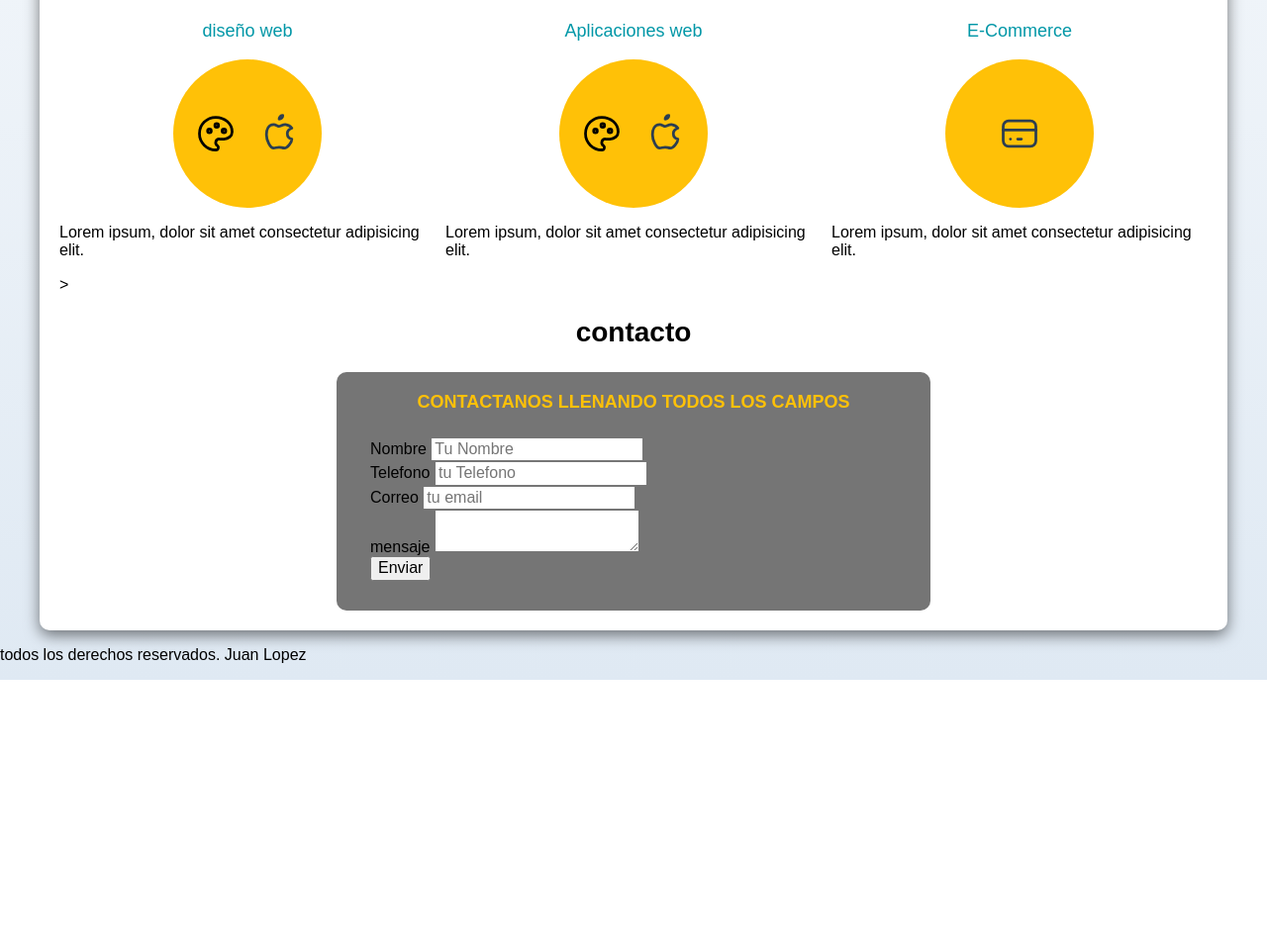
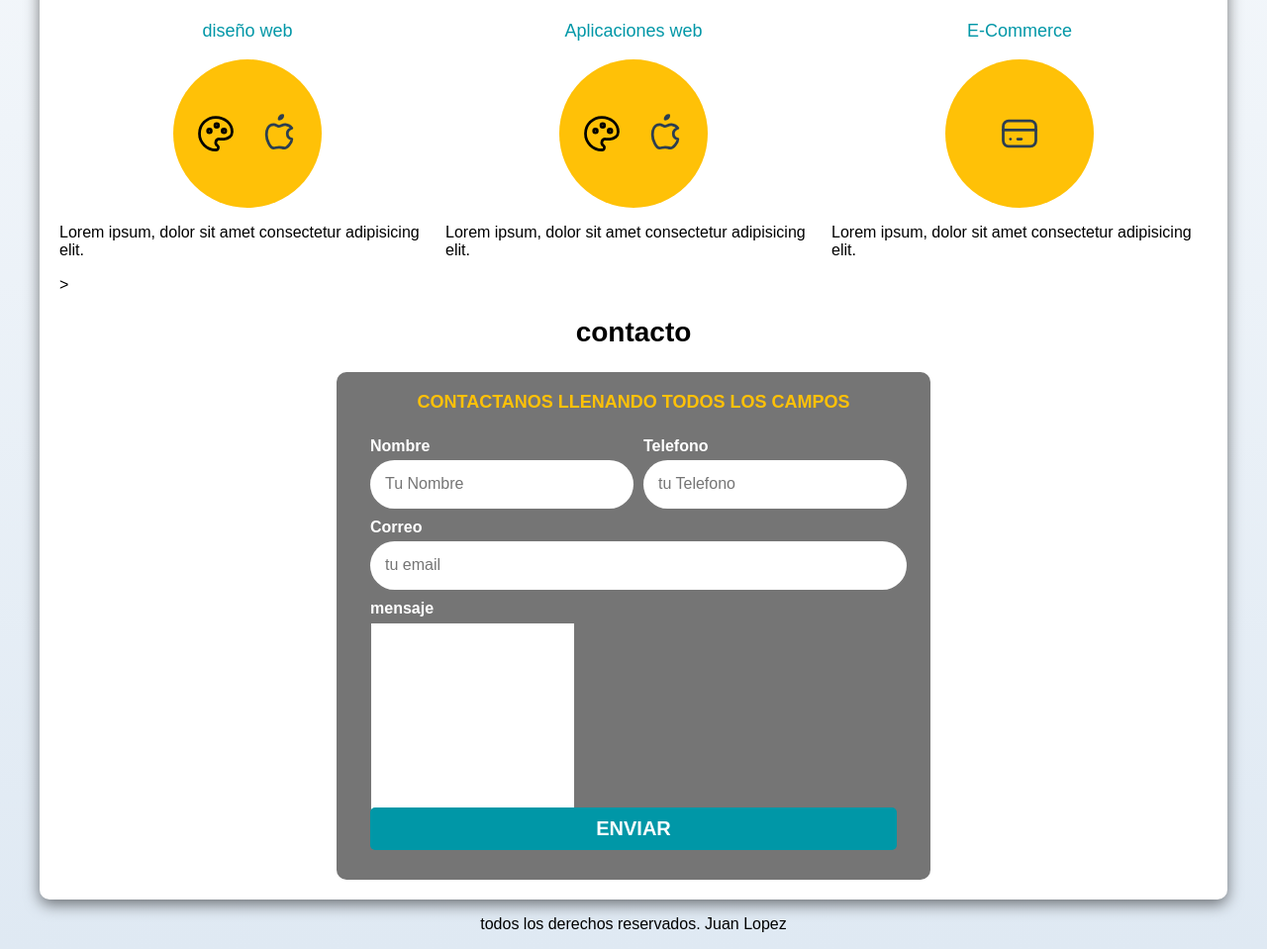
Before and after one commit to juuannlopez/sitioFreelancer, a plain HTML site: page index.html in a window 1280 px wide. Shown: the part 703-1662 px from the top of the page at 99% size. Before the commit the page ends 1390 px from the top, so only its background shows below. Drawn offline with Linux system fonts and the light colour scheme.

Commit message:
versionfinal1proyecto

```diff
--- a/css/style.css
+++ b/css/style.css
@@ -11,6 +11,7 @@
 html {
     font-size: 62.5%;
     box-sizing: border-box;
+    scroll-snap-type:y mandatory;
 }
 *,*:before, *:after {
     box-sizing: inherit;
@@ -40,7 +41,7 @@ h1,h2,h3{
 }
 
 
-/* Globales */
+/* titulos */
 .titulo {
     text-align: center;
     font-size:3.8rem;
@@ -52,7 +53,21 @@ h1,h2,h3{
 .titulo span {
     font-size: 2rem;
 }
-
+/**utilidades**/
+.w-100{
+    width: 100%;
+}
+@media (min-width:768px) {
+    .w-100{
+        width: auto;
+    }
+}
+.flex{
+    display: flex;
+}
+.alinear-derecha{
+    justify-content: flex-end;
+}
 .contenedor {
     max-width: 120rem;
     margin: 0 auto;
@@ -70,11 +85,15 @@ h1,h2,h3{
     border-radius: .5rem;
     width: 20%;
     text-align: center;
+    border: none;
 }
 @media (min-width 768px) {
     .boton{
         width:auto;
     }
+}
+.boton:hover{
+    cursor: pointer;
 }
 
 .sombra {
@@ -145,6 +164,14 @@ h1,h2,h3{
     color:var(--blanco);
 }
 
+/**scroll snap**/
+.servicios,
+.navegacion-principal,
+.formulario {
+    scroll-snap-align: center;
+    scroll-snap-stop: always;
+}
+
 /** Servicios **/
 @media (min-width: 768px)   {
     .servicios  {
@@ -200,3 +227,49 @@ h1,h2,h3{
     margin-bottom: 2rem;
     color: var(--primario);
 }
+
+@media (min-width:768px) {
+    .contenedor-campos{
+        display: grid;
+        grid-template-columns: 50% 50%;
+        grid-template-rows: auto auto 20rem;
+        column-gap: 1rem;
+    }
+    .campo:nth-child(3),
+    .campo:nth-child(4){
+        grid-column: 1 / 3;
+    }
+}
+
+.campo{
+    margin-bottom: 1rem;
+
+}
+.campo label{
+    color: var(--blanco);
+    font-weight: bold;
+    margin-bottom: .5rem;
+    display: block;
+
+}
+
+.input-text{
+    width: 100%;
+    border: none;
+    padding: 1.5rem;
+    border-radius: 15rem;
+}
+
+.enviar .boton{
+    width:100%
+}
+
+.campo textarea{
+height: 20rem;
+
+}
+
+/**footer*/
+.footer{
+    text-align: center;
+}
--- a/index.html
+++ b/index.html
@@ -113,29 +113,30 @@
             <div class="contenedor-campos">
                 <div class="campo">
                     <label>Nombre</label>
-                    <input type="text" placeholder="Tu Nombre">
+                    <input class="input-text" type="text" placeholder="Tu Nombre">
                 </div>
 
                 <div class="campo">
                     <label>Telefono</label>
-                    <input type="Numero" placeholder="tu Telefono" />
+                    <input class="input-text" type="Numero" placeholder="tu Telefono" />
                 </div>
 
 
                 <div class="campo">
                     <label>Correo</label>
-                    <input type="email" placeholder="tu email" />
+                    <input  class="input-text" type="email" placeholder="tu email" />
                 </div>
 
                 <div class="campo">
                     <label>mensaje</label>
                     <textarea></textarea>
                 </div>
+            </div>
 
-                <div class="campo">
-                    <Input type="submit" value="Enviar">
-                    </div>
-
+            <div>
+                <div class="alinear-derecha enviar">
+                <input class="boton w-100" type="submit" value="Enviar">
+                </div>
             </div>
 
 
@@ -146,7 +147,7 @@
     </section>
 </main>
 
-    <footer>
+    <footer class="footer">
         <p>todos los derechos reservados. Juan Lopez</p>
     </footer>
 
```
